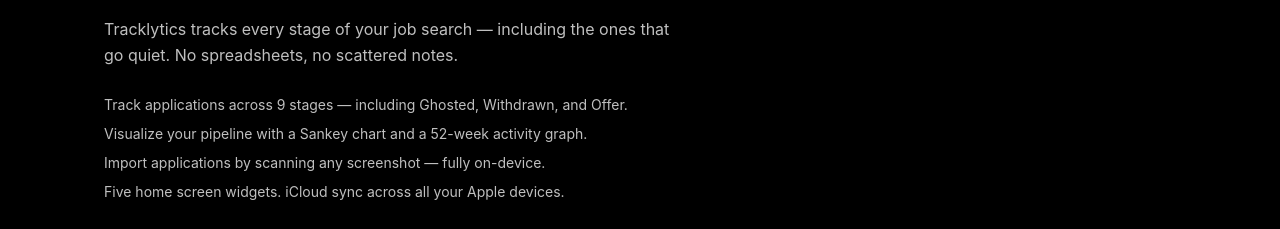
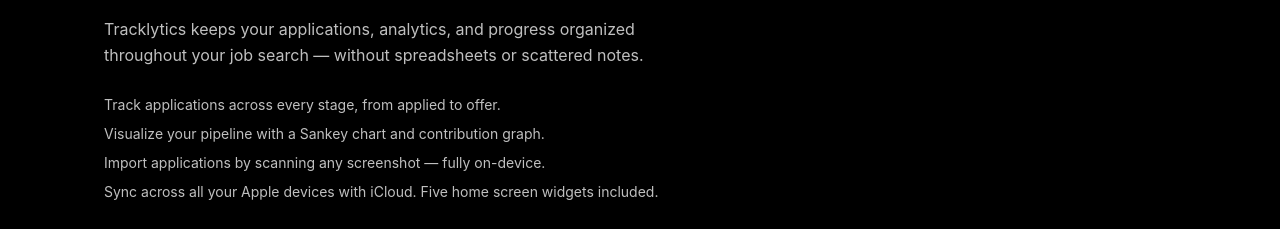
Before and after one commit to seenoevo/seenoevo.github.io, a plain HTML site: page index.html in a window 1280 px wide. Shown: the part 225-454 px from the top of the page. Drawn offline with Linux system fonts and the light colour scheme.

Commit message:
Revert "Improve app description copy based on actual features"
This reverts commit 7f6a86d312b290e6372937580d42bf0b5dd8c5ca.

```diff
--- a/index.html
+++ b/index.html
@@ -281,13 +281,13 @@
     <section>
         <p class="eyebrow">Your job search, organized</p>
         <h1>Track every application.<br>Land the job.</h1>
-        <p class="hero-body">Tracklytics tracks every stage of your job search — including the ones that go quiet. No spreadsheets, no scattered notes.</p>
+        <p class="hero-body">Tracklytics keeps your applications, analytics, and progress organized throughout your job search — without spreadsheets or scattered notes.</p>
 
         <div class="feature-lines">
-            <p>Track applications across 9 stages — including Ghosted, Withdrawn, and Offer.</p>
-            <p>Visualize your pipeline with a Sankey chart and a 52-week activity graph.</p>
+            <p>Track applications across every stage, from applied to offer.</p>
+            <p>Visualize your pipeline with a Sankey chart and contribution graph.</p>
             <p>Import applications by scanning any screenshot — fully on-device.</p>
-            <p>Five home screen widgets. iCloud sync across all your Apple devices.</p>
+            <p>Sync across all your Apple devices with iCloud. Five home screen widgets included.</p>
         </div>
 
         <div class="cta-row">
```
